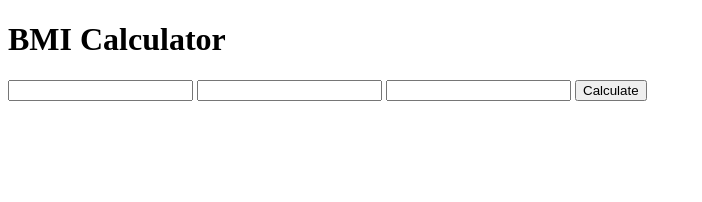
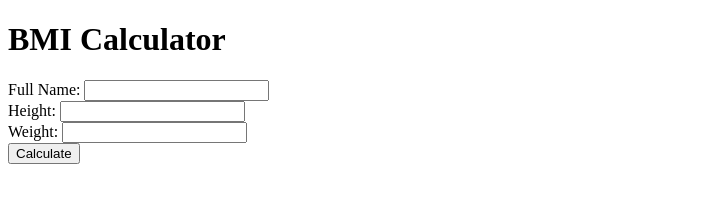
Before and after one commit to giacoletti/bmi_calculator, a website: page src/index.html in a window 1280 px wide. Shown: the whole page, without its empty margins (0-702 px from the left). Drawn offline with Linux system fonts and the light colour scheme.

Commit message:
Adding labels to form, adding test for checking page content

```diff
--- a/src/index.html
+++ b/src/index.html
@@ -8,9 +8,18 @@
 </head>
 <body>
     <h1>BMI Calculator</h1>
-    <input type="text" name="fullName">
-    <input type="text" name="height">
-    <input type="text" name="weight">
+    <div>
+        <label for="fullName" id="fullNameLabel">Full Name:</label>
+        <input type="text" name="fullName" id="fullName">
+    </div>
+    <div>
+        <label for="height" id="heightLabel">Height:</label>
+        <input type="text" name="height" id="height">
+    </div>
+    <div>
+        <label for="weight" id="weightLabel">Weight:</label>
+        <input type="text" name="weight" id="weight">
+    </div>
     <input type="submit" value="Calculate" id="submit-button">
     <div id="response-message"></div>
     <script src="./assets/code.js"></script>
```
Also changed, not shown: cypress/integration/userCanSeeIndexPage.feature.js (+18 -0 lines).
